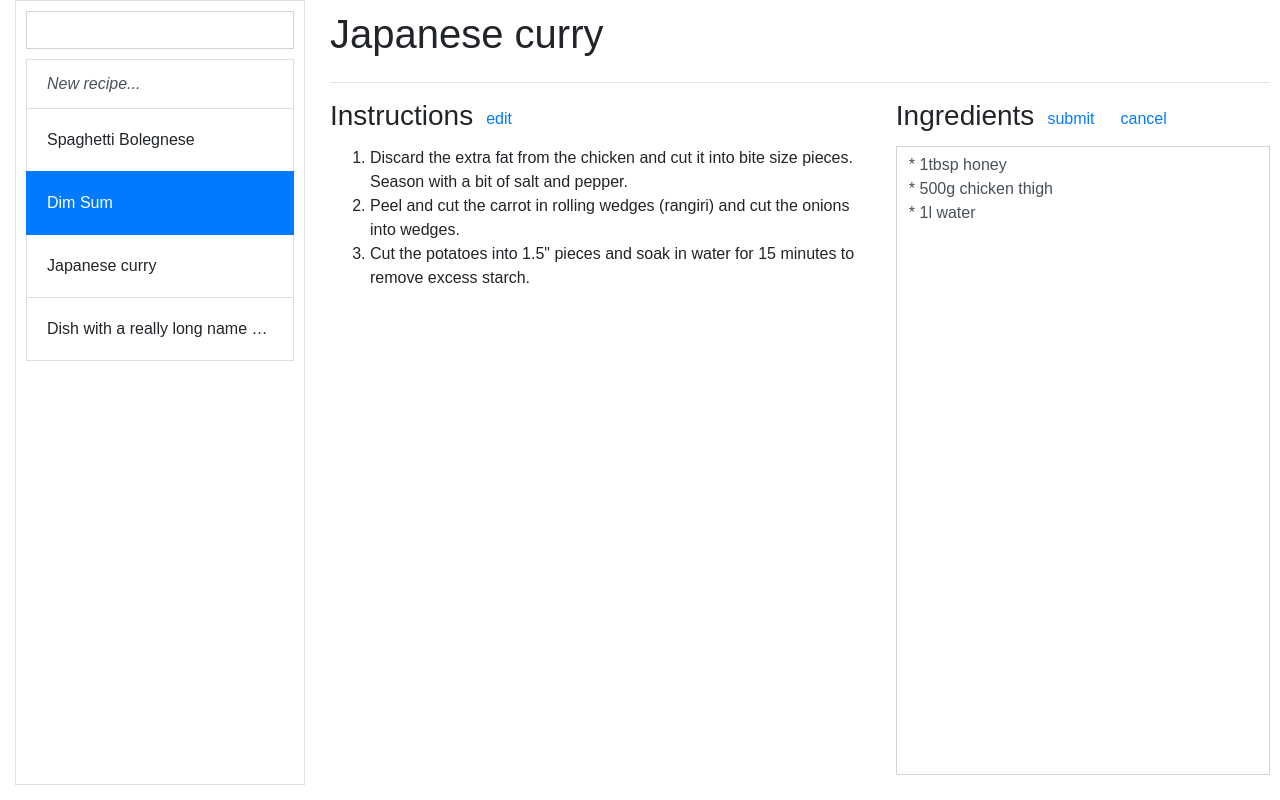
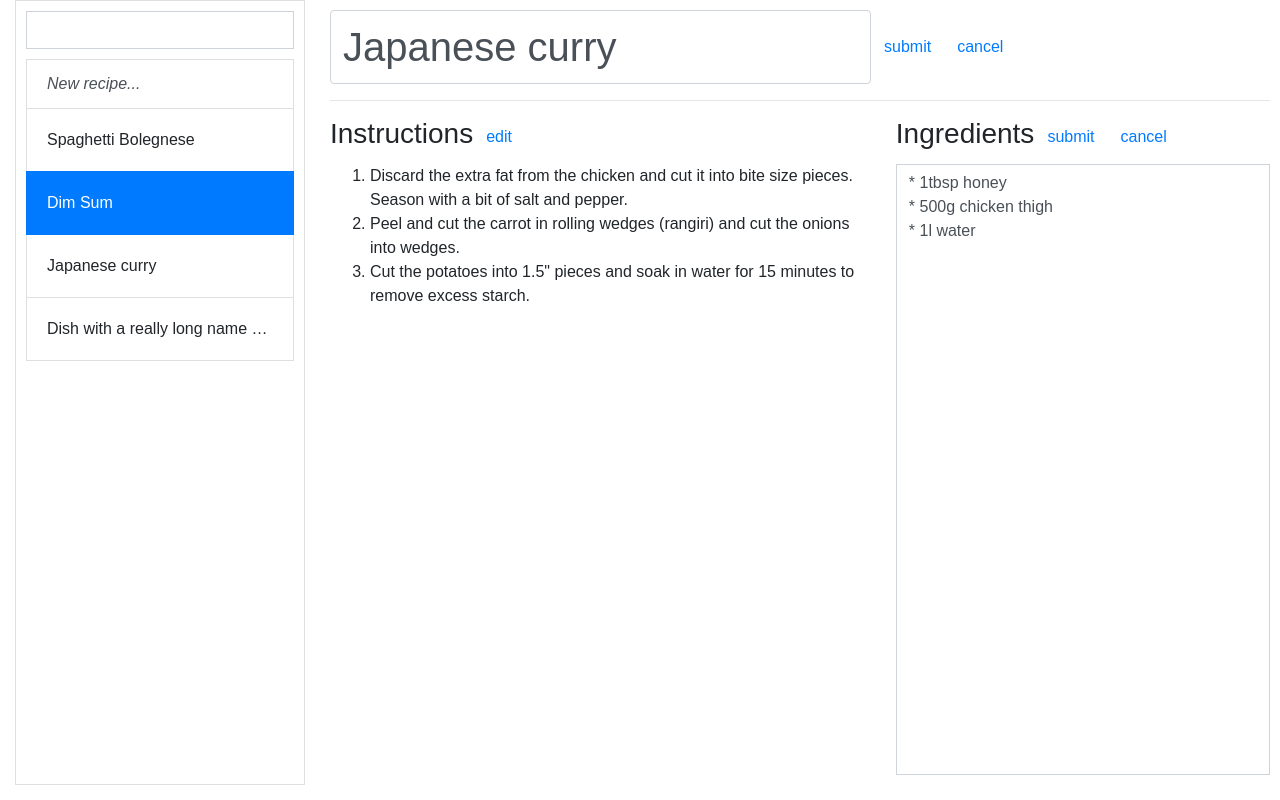
Before and after one commit to Adrymne/recipe-box, a React (Create React App) app: page / in a window 1280 px wide. Built offline with nearby package versions, Linux system fonts and the light colour scheme.

Commit message:
Add edit ui for recipe name

```diff
--- a/src/app/Viewer.js
+++ b/src/app/Viewer.js
@@ -1,14 +1,13 @@
 import React from 'react';
 import { Row, Col } from 'reactstrap';
 import './Viewer.css';
+import RecipeHeader from './viewer/RecipeHeader';
 import Ingredients from './viewer/Ingredients';
 import Steps from './viewer/Steps';
 
-const recipe = { name: 'Japanese curry' };
-
 const Viewer = () => (
   <div className="viewer">
-    <h1>{recipe.name}</h1>
+    <RecipeHeader />
     <div>
       <hr />
     </div>
--- /dev/null
+++ b/src/app/viewer/RecipeHeader.css
@@ -0,0 +1,3 @@
+.viewer__header-edit input {
+  font-size: 2.5rem;
+}
--- /dev/null
+++ b/src/app/viewer/RecipeHeader.js
@@ -0,0 +1,26 @@
+import React from 'react';
+import { Button, Form, Input } from 'reactstrap';
+import './RecipeHeader.css';
+
+const editHeader = () => (
+  <Form inline className="viewer__header-edit">
+    <Input value={recipe.name} />
+    <Button color="link">submit</Button>
+    <Button color="link">cancel</Button>
+  </Form>
+);
+
+const renderHeader = recipe => (
+  <h1>
+    {recipe.name}
+    <small>
+      <Button color="link">edit</Button>
+    </small>
+  </h1>
+);
+
+const isEditing = true;
+const recipe = { name: 'Japanese curry' };
+const RecipeHeader = () => (isEditing ? editHeader() : renderHeader(recipe));
+
+export default RecipeHeader;
```
